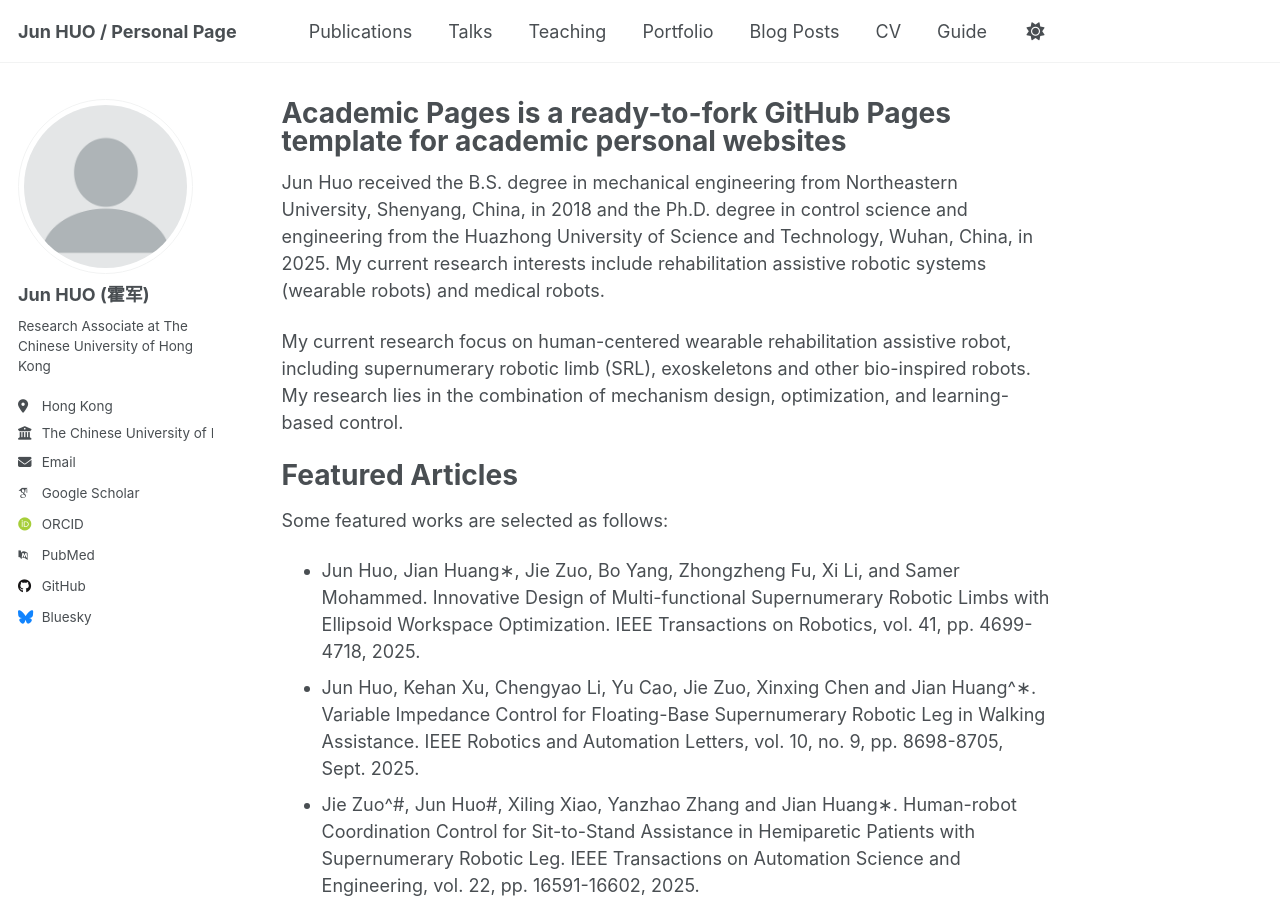
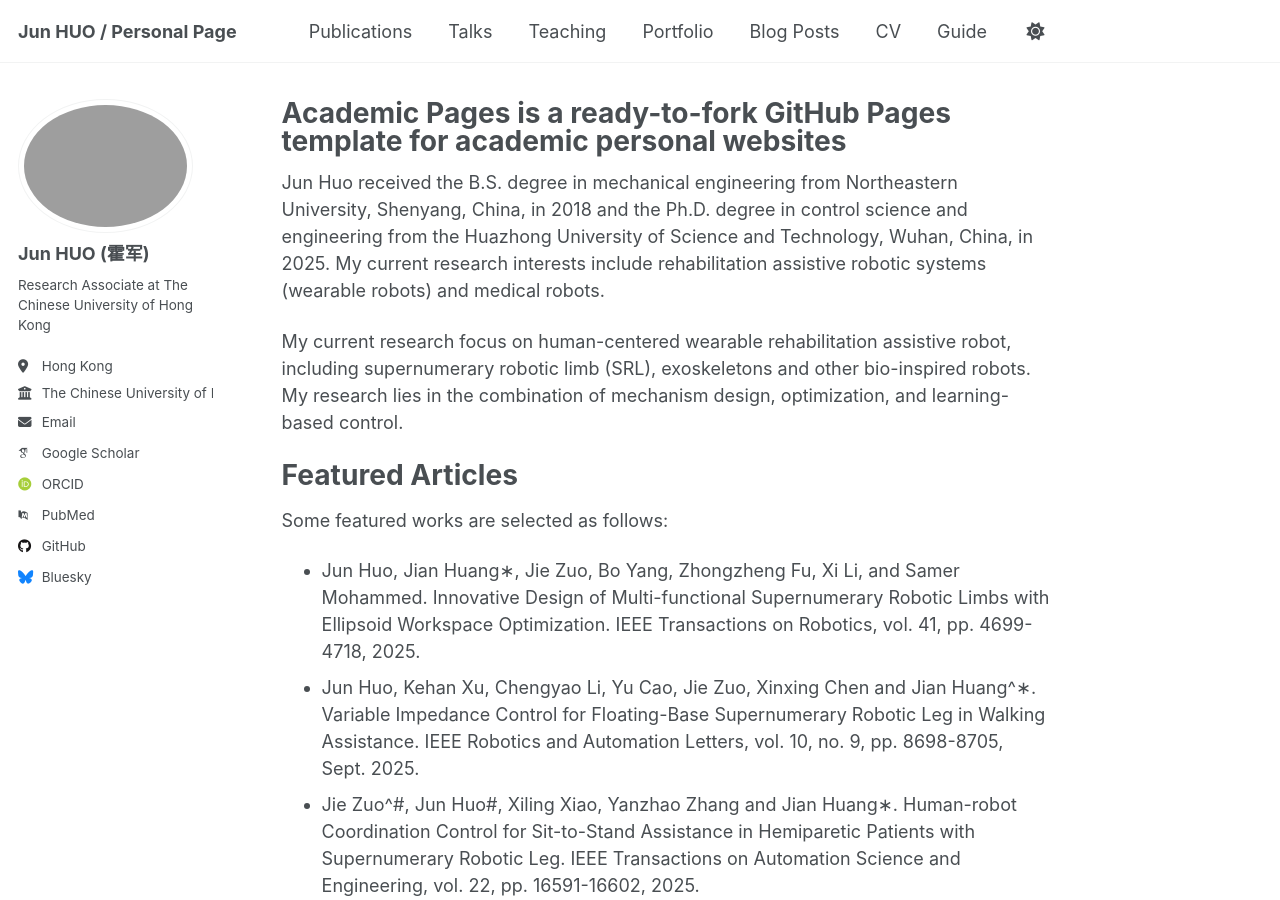
Before and after one commit to FokKwan/huojun.github.io, a Jekyll site: the page built from _pages/about.md, in a window 1280 px wide and 900 px high. Built offline with Jekyll 4.4.1, drawn with Linux system fonts in a browser that asks for light colours; some web fonts are replaced; a script that is not in the unit is left out.

Commit message:
Update _config.yml

```diff
--- a/_config.yml
+++ b/_config.yml
@@ -23,7 +23,7 @@ repository               : "academicpages/academicpages.github.io"
 #               Additional customization can be done by editing /_includes/author-profile.html
 author:
   # Biographic information
-  avatar           : "profile.png"
+  avatar           : "HUOJUN_Revised.jpg"
   name             : "Jun HUO (霍军)"
   pronouns         : # example: "she/her"
   bio              : "Research Associate at The Chinese University of Hong Kong"
```
